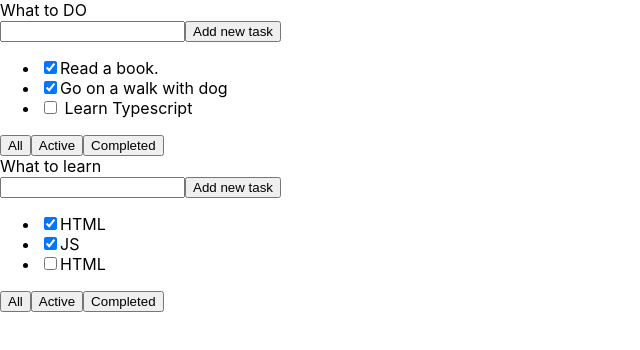
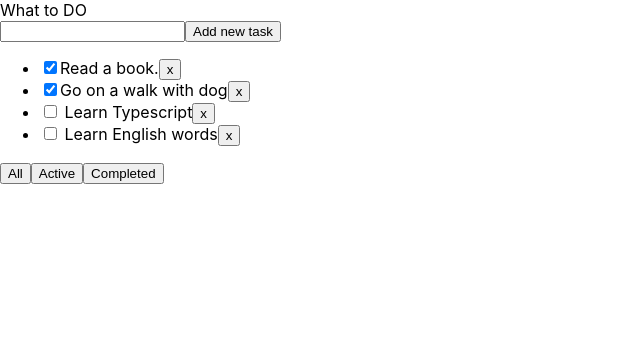
Before and after one commit to nadejda-vs/todoList-TS, a React (Create React App) app: page / in a window 1280 px wide. Shown: the top 350 px of the page, without its empty margins (0-640 px from the left). Built offline with nearby package versions, Linux system fonts and the light colour scheme.

Commit message:
add function delete task

```diff
--- a/src/App.tsx
+++ b/src/App.tsx
@@ -1,29 +1,30 @@
-import React from 'react';
+import React, {useState} from 'react';
 
 import './App.css';
 import {ToDoList} from "./components/ToDoList";
 
 function App() {
-    let tasks1 = [
-        {id: 1, subtitle: "Read a book.", isDone: true},
-        {id: 2, subtitle: "Go on a walk with dog", isDone: true},
-        {id: 3, subtitle: " Learn Typescript", isDone: false},
-        {id: 4, subtitle: " Learn English words", isDone: false},
-    ]
 
-    let tasks2 = [
-        {id: 1, subtitle: "HTML", isDone: true},
-        {id: 2, subtitle: "JS", isDone: true},
-        {id: 3, subtitle: "HTML", isDone: false},
-        {id: 4, subtitle: "TypeScript", isDone: false},
-    ]
+ let [tasks,setTasks]=useState(
+     [
+         {id: 1, subtitle: "Read a book.", isDone: true},
+         {id: 2, subtitle: "Go on a walk with dog", isDone: true},
+         {id: 3, subtitle: " Learn Typescript", isDone: false},
+         {id: 4, subtitle: " Learn English words", isDone: false},
+     ]
+ )
 
+    function deleteTask(id:number){
+     let filteredTask=tasks.filter(t=>t.id!==id)
+        setTasks(filteredTask)
+    }
     return (
         <>
-            <ToDoList title="What to DO" tasks={tasks1}/>
-            <ToDoList title="What to learn" tasks={tasks2}/>
+            <ToDoList title="What to DO"
+                      tasks={tasks}
+                      deleteTask={deleteTask}/>
+
         </>
     );
 }
-
 export default App;
--- a/src/components/ToDoList.tsx
+++ b/src/components/ToDoList.tsx
@@ -1,4 +1,6 @@
-type TasksType={
+import {TaskList} from "./taskList";
+
+export type TasksType={
    id:number
     subtitle:string
     isDone:boolean
@@ -7,24 +9,20 @@
 type PropsType={
     title:string
     tasks:Array<TasksType>
+    deleteTask:(id:number)=>void
 }
 
 
-
-
 export function ToDoList(props:PropsType) {
-
     return (
         <div>
-
         <div>{props.title}</div>
             <input/>
             <button>Add new task</button>
-            <ul>
-                <li><input type="checkbox" checked={props.tasks[0].isDone} /><span>{props.tasks[0].subtitle}</span></li><li><input type="checkbox" checked={props.tasks[1].isDone} /><span>{props.tasks[1].subtitle}</span></li><li><input type="checkbox" checked={props.tasks[2].isDone} /><span>{props.tasks[2].subtitle}</span></li>
-
-                    </ul>
-            <button>All</button>
+            <TaskList task={props.tasks}
+                      deleteTask={props.deleteTask}
+            />
+            <button >All</button>
             <button>Active</button>
             <button>Completed</button>
         </div>
--- /dev/null
+++ b/src/components/taskList.tsx
@@ -0,0 +1,21 @@
+import {TasksType} from "./ToDoList";
+
+type TaskType = {
+    task: Array<TasksType>
+    deleteTask:(id:number)=>void
+}
+
+export function TaskList(props: TaskType) {
+    return (
+        <ul>
+            {props.task.map((t) => (<li>
+                <input type="checkbox" checked={t.isDone}/>
+                <span>{t.subtitle}</span>
+                <button onClick={()=>{
+                    props.deleteTask(t.id)
+                }}>
+                    x</button></li>
+                ))}
+        </ul>
+    )
+}
```
